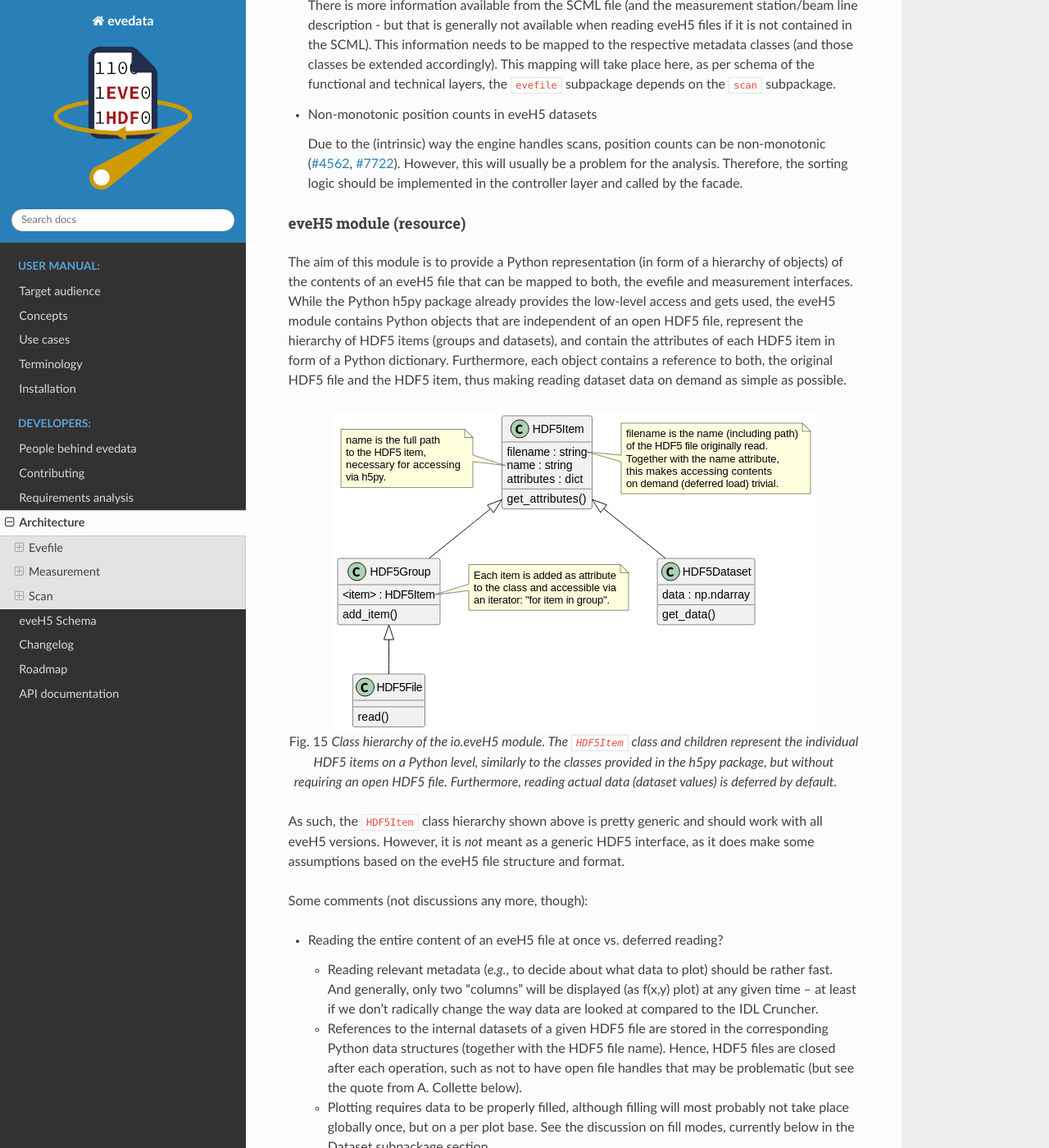
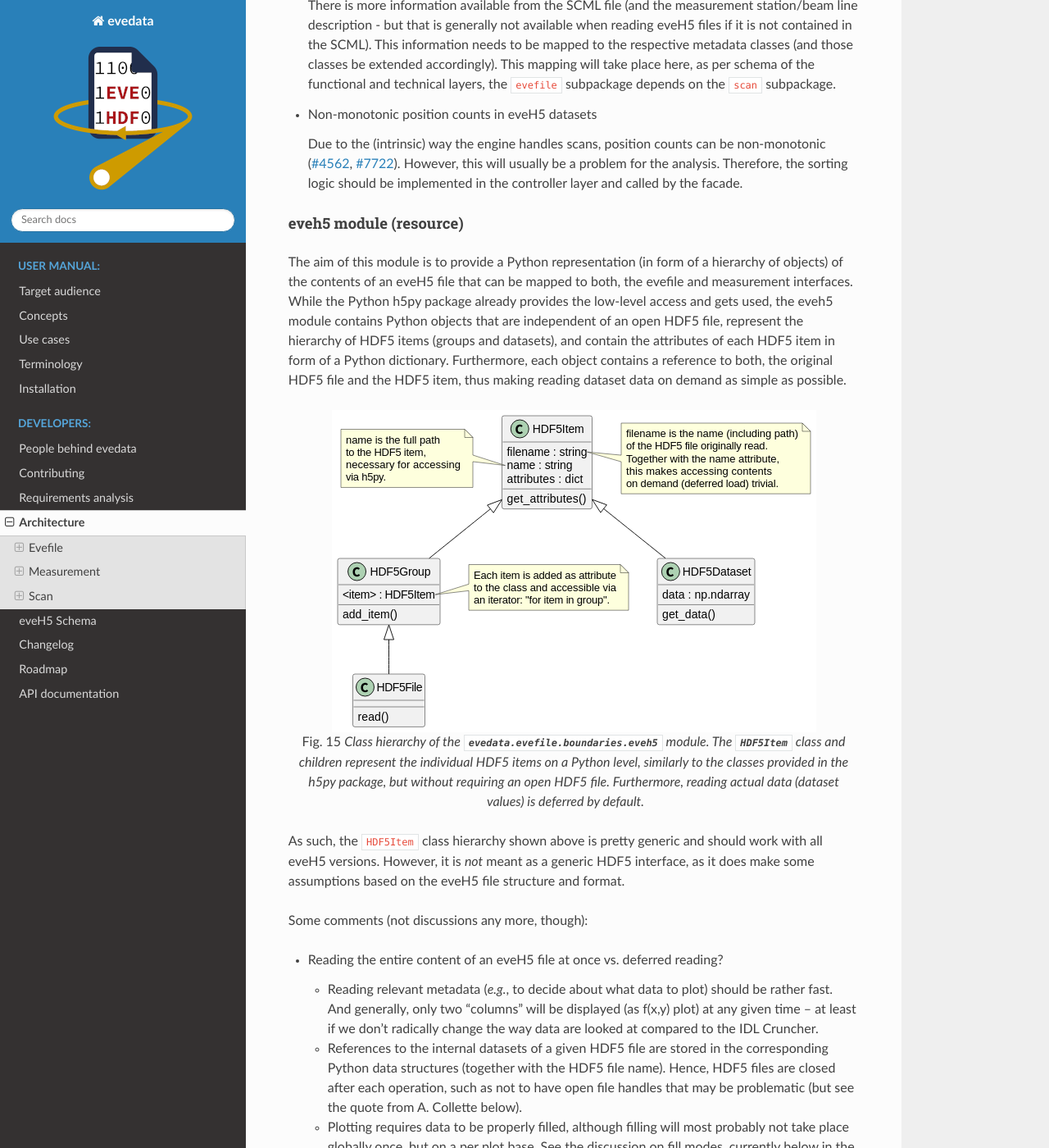
Before and after one commit to tillbiskup/evedata, a Sphinx documentation site: the page built from docs/architecture.rst, in a window 1280 px wide and 1400 px high, scrolled down 19409 px. Shown: the whole window at 82% size. Built offline with Sphinx 7.4.7 and the Read the Docs theme 2.0.0, drawn with Linux system fonts in a browser that asks for light colours.

Commit message:
Update documentation to reflect renaming/moving of eveh5 module.
Additionally, the layout of the eveh5-v8 scheme has been improved slightly by forcing PlantUML to arrange items in a given order.

```diff
--- a/docs/architecture.rst
+++ b/docs/architecture.rst
@@ -457,16 +457,16 @@
   Due to the (intrinsic) way the engine handles scans, position counts can be non-monotonic (`#4562 <https://redmine.ahf.ptb.de/issues/4562>`_, `#7722 <https://redmine.ahf.ptb.de/issues/7722>`_). However, this will usually be a problem for the analysis. Therefore, the sorting logic should be implemented in  the controller layer and called by the facade.
 
 
-eveH5 module (resource)
+eveh5 module (resource)
 ~~~~~~~~~~~~~~~~~~~~~~~
 
-The aim of this module is to provide a Python representation (in form of a hierarchy of objects) of the contents of an eveH5 file that can be mapped to both, the evefile and measurement interfaces. While the Python h5py package already provides the low-level access and gets used, the eveH5 module contains Python objects that are independent of an open HDF5 file, represent the hierarchy of HDF5 items (groups and datasets), and contain the attributes of each HDF5 item in form of a Python dictionary. Furthermore, each object contains a reference to both, the original HDF5 file and the HDF5 item, thus making reading dataset data on demand as simple as possible.
+The aim of this module is to provide a Python representation (in form of a hierarchy of objects) of the contents of an eveH5 file that can be mapped to both, the evefile and measurement interfaces. While the Python h5py package already provides the low-level access and gets used, the eveh5 module contains Python objects that are independent of an open HDF5 file, represent the hierarchy of HDF5 items (groups and datasets), and contain the attributes of each HDF5 item in form of a Python dictionary. Furthermore, each object contains a reference to both, the original HDF5 file and the HDF5 item, thus making reading dataset data on demand as simple as possible.
 
 
-.. figure:: uml/evedata.io.eveH5.*
+.. figure:: uml/evedata.evefile.boundaries.eveh5.*
     :align: center
 
-    Class hierarchy of the io.eveH5 module. The ``HDF5Item`` class and children represent the individual HDF5 items on a Python level, similarly to the classes provided in the h5py package, but *without* requiring an open HDF5 file. Furthermore, reading actual data (dataset values) is deferred by default.
+    Class hierarchy of the :mod:`evedata.evefile.boundaries.eveh5` module. The :class:`HDF5Item` class and children represent the individual HDF5 items on a Python level, similarly to the classes provided in the h5py package, but *without* requiring an open HDF5 file. Furthermore, reading actual data (dataset values) is deferred by default.
 
 
 As such, the ``HDF5Item`` class hierarchy shown above is pretty generic and should work with all eveH5 versions. However, it is *not* meant as a generic HDF5 interface, as it does make some assumptions based on the eveH5 file structure and format.
```
Also changed, not shown: docs/uml/evedata.evefile.boundaries.eveh5.svg (renamed from docs/uml/evedata.io.eveH5.svg), docs/uml/eveh5-v8.svg, 5 other files.
